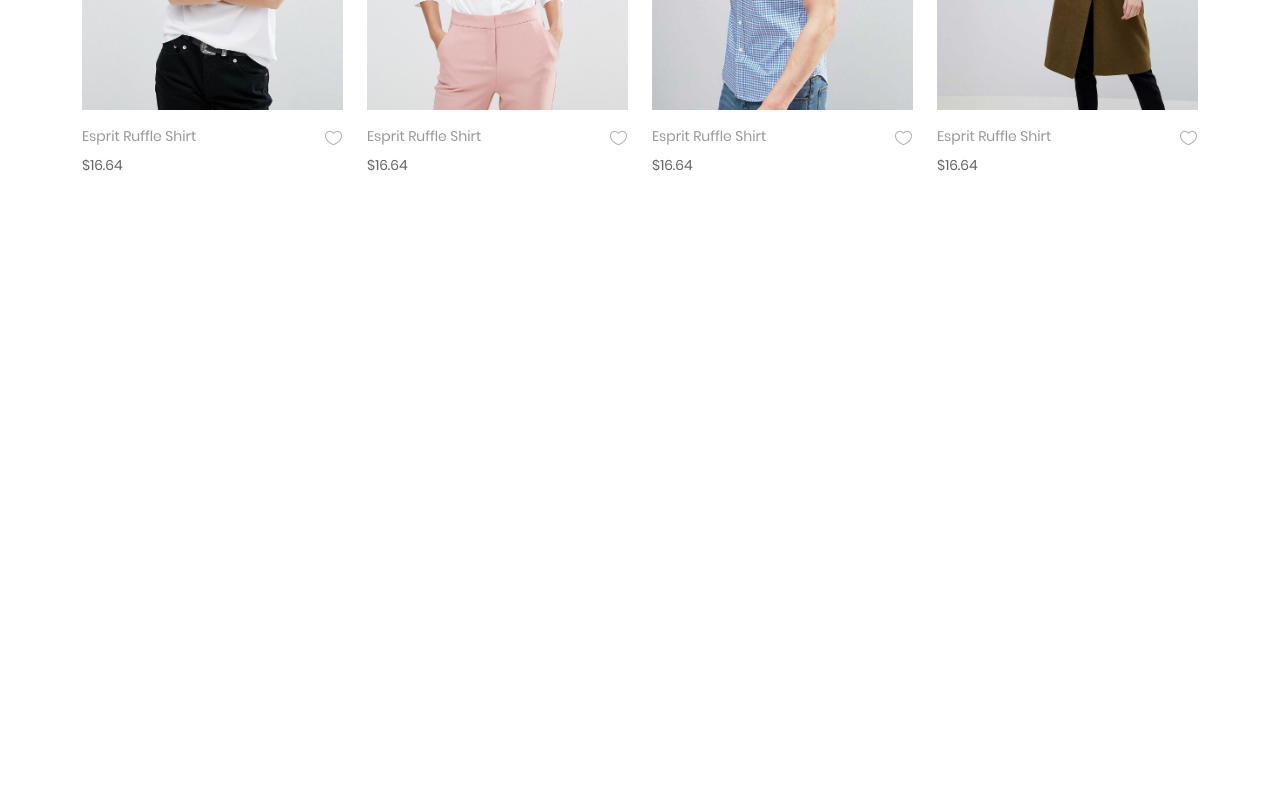
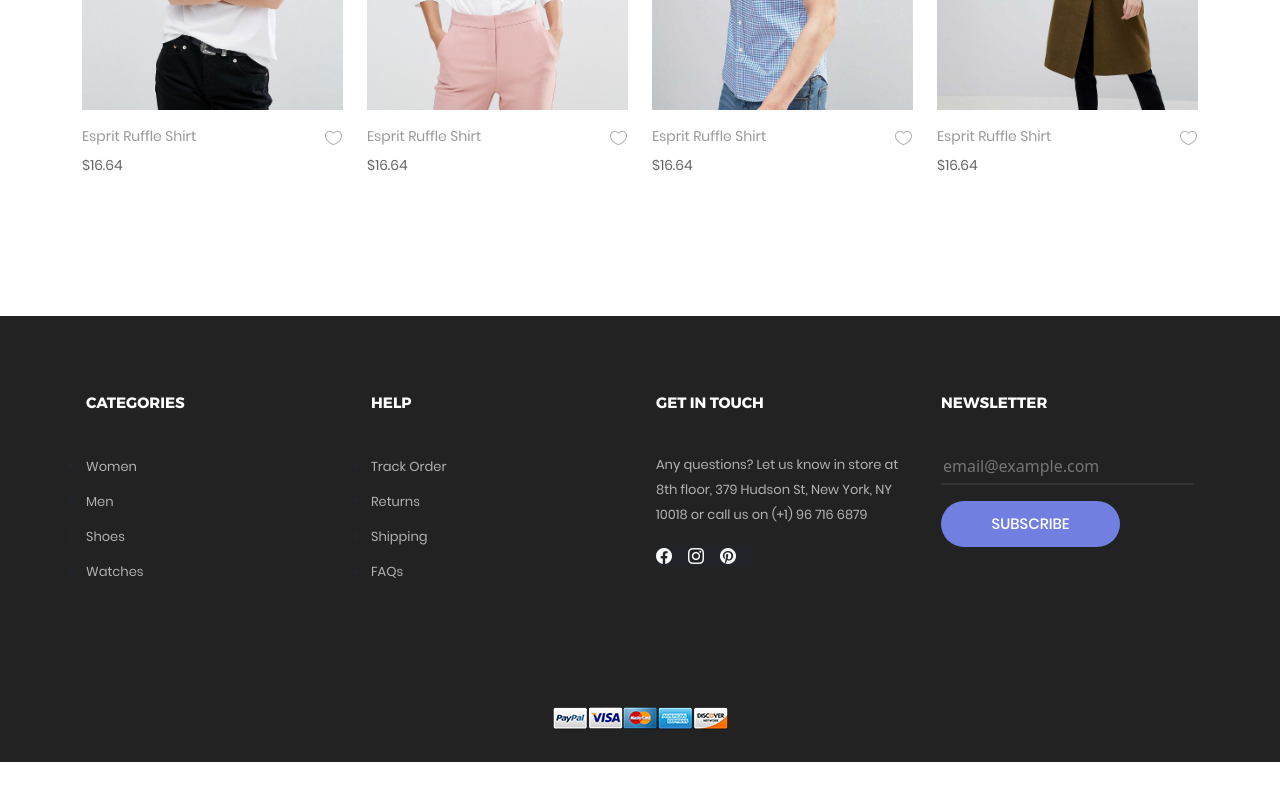
Before and after one commit to Yousef-Farouk/E-commerce-Angular-WebApi, an Angular app: page / in a window 1280 px wide. Shown: the part 1462-2262 px from the top of the page. After the commit the page ends 2224 px from the top, so only its background shows below. Built offline with nearby package versions, Linux system fonts and the light colour scheme.

Commit message:
adding footer

```diff
--- a/angular.json
+++ b/angular.json
@@ -99,5 +99,8 @@
         }
       }
     }
+  },
+  "cli": {
+    "analytics": false
   }
 }
--- a/src/app/app.component.html
+++ b/src/app/app.component.html
@@ -11,3 +11,5 @@
 <app-overview></app-overview>
 
 <app-products></app-products>
+
+<app-footer></app-footer>
--- a/src/app/app.component.ts
+++ b/src/app/app.component.ts
@@ -5,14 +5,15 @@
 import { BannerComponent } from './components/banner/banner.component';
 import { OverviewComponent } from './components/overview/overview.component';
 import { ProductsComponent } from './components/products/products.component';
+import { FooterComponent } from './components/footer/footer.component';
 
 @Component({
   selector: 'app-root',
   standalone: true,
-  imports: [RouterOutlet,NavbarComponent,SliderComponent,BannerComponent,OverviewComponent,ProductsComponent],
+  imports: [RouterOutlet,NavbarComponent,SliderComponent,BannerComponent,OverviewComponent,ProductsComponent,FooterComponent],
   templateUrl: './app.component.html',
   styleUrl: './app.component.css'
 })
 export class AppComponent {
-  title = 'E-commerce';
+  title = 'Coza Store';
 }
--- /dev/null
+++ b/src/app/components/footer/footer.component.css
@@ -0,0 +1,50 @@
+.bg
+{
+    background-color: #222;
+    padding-bottom: 32px;
+    padding-top: 75px;
+}
+
+.btext {
+
+    font-family: Montserrat-Bold;
+    font-size: 15px;
+    line-height: 1.6;
+    text-transform: uppercase;
+    color: #fff;
+    padding-bottom: 30px;
+}
+
+.stext
+{
+    font-family: Poppins-Regular;
+    font-size: 13px;
+    line-height: 1.923;
+    color: #b2b2b2;
+    text-decoration: none;
+}
+
+
+form button
+{
+    background-color: #717fe0;
+    font-family: Poppins-Medium;
+    font-size: 15px;
+    line-height: 1.466667;
+    text-transform: uppercase;
+    color: #fff;
+    min-width: 179px;
+    height: 46px;
+
+}
+
+.input-container{
+
+    border-bottom: 2px solid rgba(204,204,204, 0.1);
+}
+
+.input1
+{
+
+    border: none;
+}
--- /dev/null
+++ b/src/app/components/footer/footer.component.html
@@ -0,0 +1,136 @@
+<footer class="bg">
+    <div class="container">
+        <div class="row">
+            <div class="col-sm-6 col-lg-3 px-3 pb-5" >
+                <h4 class="btext">
+                    Categories
+                </h4>
+
+                <ul class="px-0">
+                    <li class="pb-2">
+                        <a href="#" class="stext ">
+                            Women
+                        </a>
+                    </li>
+
+                    <li class="pb-2">
+                        <a href="#" class="stext">
+                            Men
+                        </a>
+                    </li>
+
+                    <li class="pb-2">
+                        <a href="#" class="stext">
+                            Shoes
+                        </a>
+                    </li>
+
+                    <li class="pb-2">
+                        <a href="#" class="stext">
+                            Watches
+                        </a>
+                    </li>
+                </ul>
+            </div>
+
+            <div class="col-sm-6 col-lg-3 px-3 pb-5">
+                <h4 class="btext">
+                    Help
+                </h4>
+
+                <ul class="px-0">
+                    <li class="pb-2">
+                        <a href="#" class="stext">
+                            Track Order
+                        </a>
+                    </li>
+
+                    <li class="pb-2">
+                        <a href="#" class="stext">
+                            Returns
+                        </a>
+                    </li>
+
+                    <li class="pb-2">
+                        <a href="#" class="stext">
+                            Shipping
+                        </a>
+                    </li>
+
+                    <li class="pb-2">
+                        <a href="#" class="stext">
+                            FAQs
+                        </a>
+                    </li>
+                </ul>
+            </div>
+
+            <div class="col-sm-6 col-lg-3 px-3 pb-5">
+                <h4 class="btext">
+                    GET IN TOUCH
+                </h4>
+
+                <p class="stext">
+                    Any questions? Let us know in store at 8th floor, 379 Hudson St, New York, NY 10018 or call us on (+1) 96 716 6879
+                </p>
+
+                <div class="">
+                    <a href="#" class="text-bg-dark">
+                        <i class="bi bi-facebook me-3"></i>
+                    </a>
+
+                    <a href="#" class="text-bg-dark">
+                        <i class="bi bi-instagram me-3"></i>
+                    </a>
+
+                    <a href="#" class="text-bg-dark">
+                        <i class="bi bi-pinterest me-3"></i>
+                    </a>
+                </div>
+            </div>
+
+            <div class="col-sm-6 col-lg-3 px-3 pb-5">
+                <h4 class="btext cl0 p-b-30">
+                    Newsletter
+                </h4>
+
+                <form>
+                    <div class="pb-1 input-container">
+                        <input class="bg-transparent input1" type="text" name="email" placeholder="email@example.com">
+                        <div class="focus-input1 trans-04"></div>
+                    </div>
+
+                    <div class="pt-3">
+                        <button class="btn rounded-5 py-0 px-3 d-flex align-items-center justify-content-center">
+                            Subscribe
+                        </button>
+                    </div>
+                </form>
+            </div>
+        </div>
+
+        <div class="pt-5">
+            <div class="d-flex justify-content-center align-items-center">
+                <a href="#" class="m-all-1">
+                    <img src="../../../assets/imgs/icons/icon-pay-01.png" alt="ICON-PAY">
+                </a>
+
+                <a href="#" class="m-all-1">
+                    <img src="../../../assets/imgs/icons/icon-pay-02.png" alt="ICON-PAY">
+                </a>
+
+                <a href="#" class="m-all-1">
+                    <img src="../../../assets/imgs/icons/icon-pay-03.png" alt="ICON-PAY">
+                </a>
+
+                <a href="#" class="m-all-1">
+                    <img src="../../../assets/imgs/icons/icon-pay-04.png" alt="ICON-PAY">
+                </a>
+
+                <a href="#" class="m-all-1">
+                    <img src="../../../assets/imgs/icons/icon-pay-05.png" alt="ICON-PAY">
+                </a>
+            </div>
+        </div>
+    </div>
+</footer>
--- a/src/app/components/products/products.component.css
+++ b/src/app/components/products/products.component.css
@@ -1,3 +1,8 @@
+.products-container
+{
+    padding-bottom: 140px;
+}
+
 div
 {
     font-family: Poppins-Regular;
--- a/src/app/components/products/products.component.html
+++ b/src/app/components/products/products.component.html
@@ -1,4 +1,4 @@
-<div class="container">
+<div class="container products-container">
     <div class="d-flex justify-content-between pb-5">
         <div class="d-flex my-2">
             <a class="filter-text   text-dark"  href="">
--- a/src/styles.css
+++ b/src/styles.css
@@ -6,10 +6,20 @@
 @font-face {
     font-family: Poppins-Regular;
     src: url('./fonts/Poppins/Poppins-Regular.ttf');
+}
+
+
+@font-face {
+    font-family: Poppins-Medium;
+    src: url('./fonts/Poppins/Poppins-Medium.ttf');
   }
 
+@font-face {
+    font-family: Montserrat-Regular;
+    src: url('./fonts/Montserrat/Montserrat-Regular.ttf');
+}
 
-body
-{
-    height: 5000px;
+@font-face {
+    font-family: Montserrat-Bold;
+    src: url('./fonts/Montserrat/Montserrat-Bold.ttf');
 }
```
Also changed, not shown: src/app/components/footer/footer.component.ts (added, +12 -0 lines).
